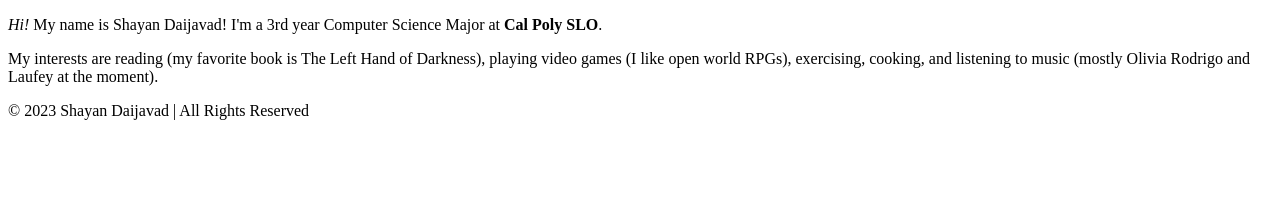
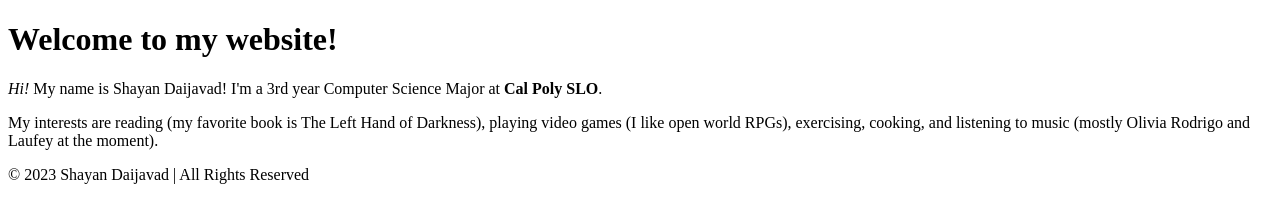
Before and after one commit to HenryHorse/HenryHorse.github.io, a plain HTML site: page index.html in a window 1280 px wide. Drawn offline with Linux system fonts and the light colour scheme.

Commit message:
feat: restructed html of index.html

```diff
--- a/index.html
+++ b/index.html
@@ -6,14 +6,23 @@
   <body>
     <nav></nav>
     <main>
+      <h1>Welcome to my website!</h1>
+      <div class="about">
+        <div class="about-image"></div>
+        <div class="about-text">
             <p>
                 <em>Hi!</em>
                 My name is Shayan Daijavad! I'm a 3rd year Computer Science Major at
                 <strong>Cal Poly SLO</strong>.
             </p>
             <p>
-        My interests are reading (my favorite book is The Left Hand of Darkness), playing video games (I like open world RPGs), exercising, cooking, and listening to music (mostly Olivia Rodrigo and Laufey at the moment).
+                My interests are reading (my favorite book is The Left Hand of
+                Darkness), playing video games (I like open world RPGs), exercising,
+                cooking, and listening to music (mostly Olivia Rodrigo and Laufey at the
+                moment).
             </p>
+        </div>
+      </div>
     </main>
     <footer>© 2023 Shayan Daijavad | All Rights Reserved</footer>
   </body>
```
Lines whose indentation alone changed are shown as unchanged.
